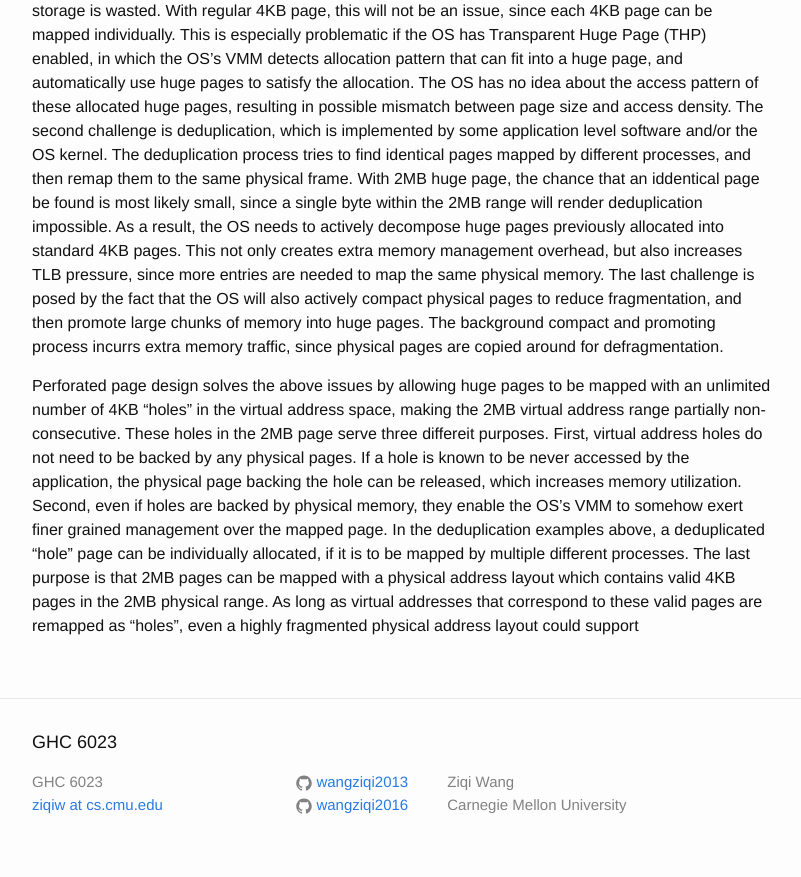
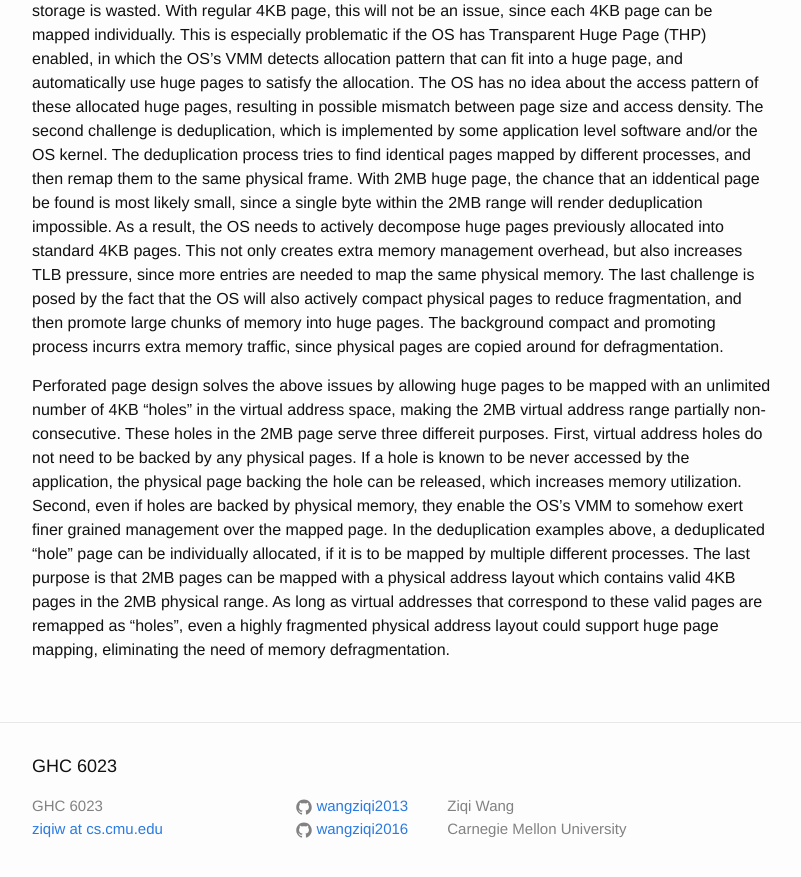
Before and after one commit to wangziqi2013/wangziqi2013.github.io, a Jekyll site: the page built from _posts/2020-06-05-perforated-page.markdown, in a window 1280 px wide and 900 px high, scrolled down 685 px. Shown: the top 877 px of the window, without its empty margins (238-1039 px from the left). Built offline with Jekyll 4.4.1, drawn with Linux system fonts in a browser that asks for light colours.

Commit message:
Finish purposes

```diff
--- a/_posts/2020-06-05-perforated-page.markdown
+++ b/_posts/2020-06-05-perforated-page.markdown
@@ -43,3 +43,4 @@ grained management over the mapped page. In the deduplication examples above, a
 allocated, if it is to be mapped by multiple different processes. The last purpose is that 2MB pages can be mapped with
 a physical address layout which contains valid 4KB pages in the 2MB physical range. As long as virtual addresses that
 correspond to these valid pages are remapped as "holes", even a highly fragmented physical address layout could support
+huge page mapping, eliminating the need of memory defragmentation.
```
